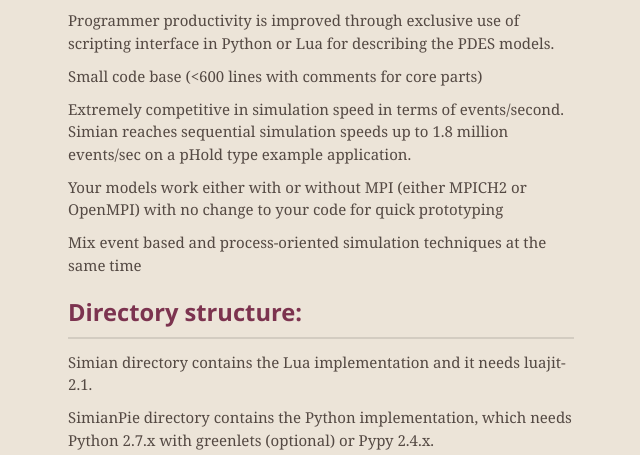
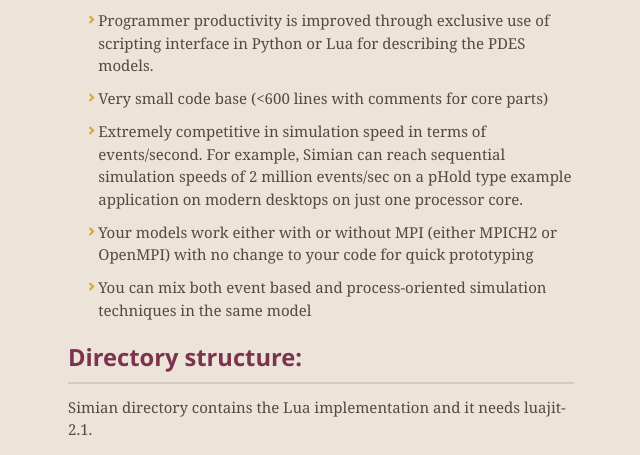
Before and after one commit to pujyam/simian, a plain HTML site: page index.html in a window 1280 px wide. Shown: the part 711-1166 px from the top of the page, without its empty margins (319-959 px from the left). Drawn offline with nearby package versions, Linux system fonts and the light colour scheme.

```diff
--- a/index.html
+++ b/index.html
@@ -59,15 +59,13 @@
 <h2>
 <a id="why-you-should-try-out-simian" class="anchor" href="#why-you-should-try-out-simian" aria-hidden="true"><span class="octicon octicon-link"></span></a>Why You Should Try Out Simian:</h2>
 
-<p>Programmer productivity is improved through exclusive use of scripting interface in Python or Lua for describing the PDES models.</p>
-
-<p>Small code base (&lt;600 lines with comments for core parts)</p>
-
-<p>Extremely competitive in simulation speed in terms of events/second. Simian reaches sequential simulation speeds up to 1.8 million events/sec on a pHold type example application.</p>
-
-<p>Your models work either with or without MPI (either MPICH2 or OpenMPI) with no change to your code for quick prototyping</p>
-
-<p>Mix event based and process-oriented simulation techniques at the same time</p>
+<ul>
+<li><p>Programmer productivity is improved through exclusive use of scripting interface in Python or Lua for describing the PDES models.</p></li>
+<li><p>Very small code base (&lt;600 lines with comments for core parts)</p></li>
+<li><p>Extremely competitive in simulation speed in terms of events/second. For example, Simian can reach sequential simulation speeds of 2 million events/sec on a pHold type example application on modern desktops on just one processor core.</p></li>
+<li><p>Your models work either with or without MPI (either MPICH2 or OpenMPI) with no change to your code for quick prototyping</p></li>
+<li><p>You can mix both event based and process-oriented simulation techniques in the same model</p></li>
+</ul>
 
 <h2>
 <a id="directory-structure" class="anchor" href="#directory-structure" aria-hidden="true"><span class="octicon octicon-link"></span></a>Directory structure:</h2>
```
Also changed, not shown: params.json (+1 -1 lines).
